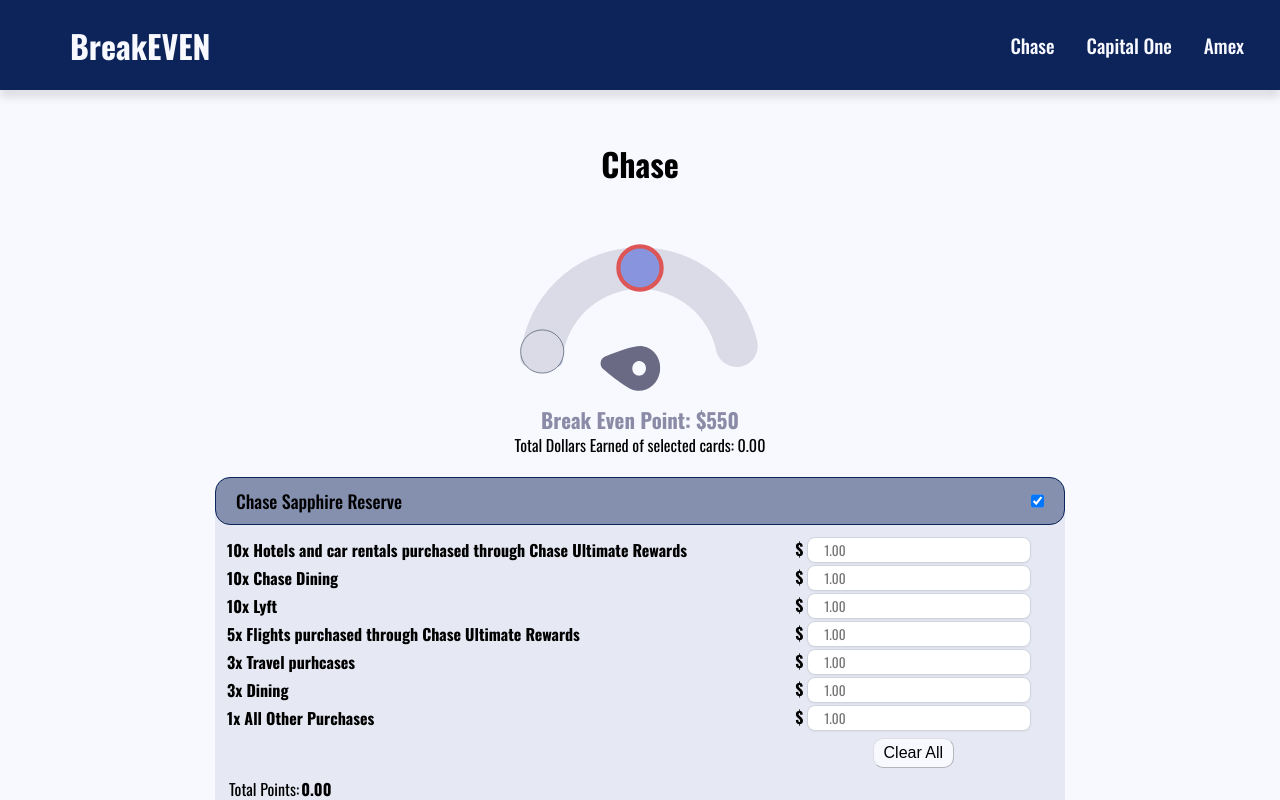
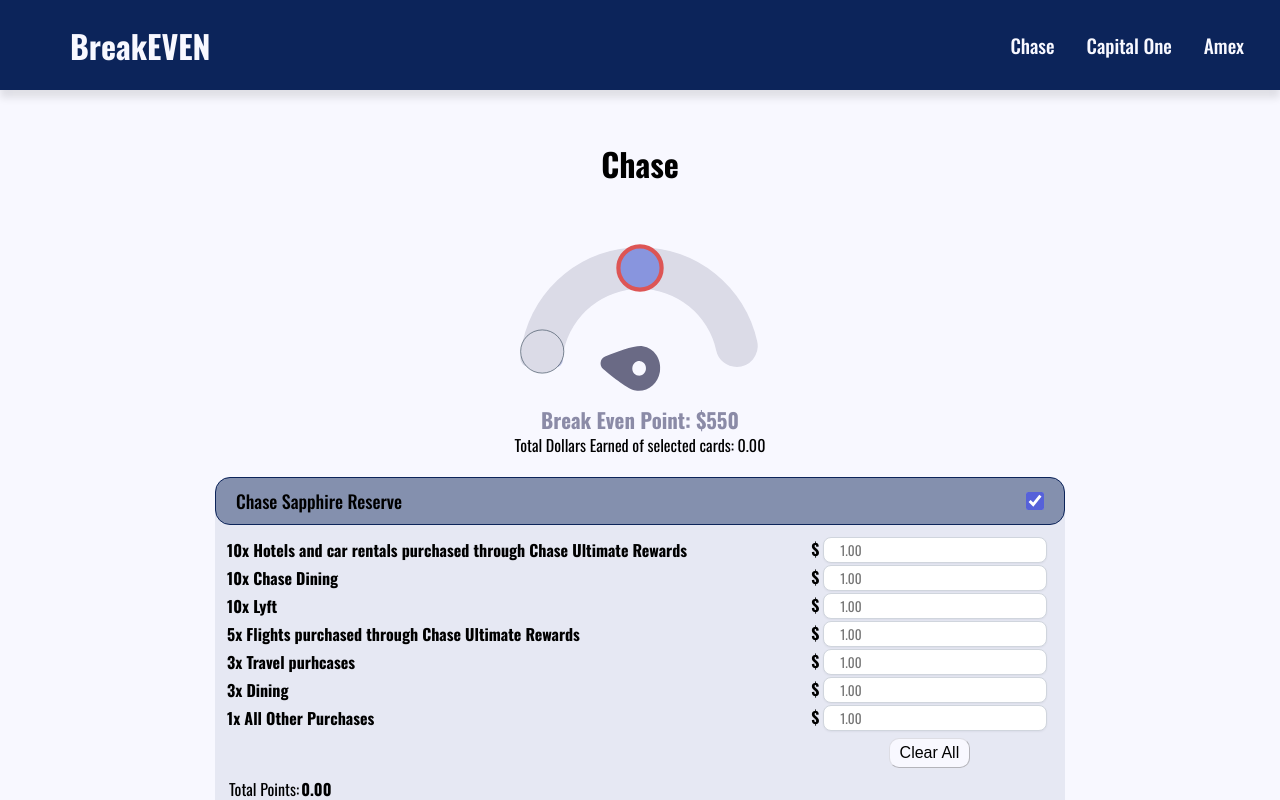
Before and after one commit to minniexp/breakeven, a React (Create React App) app: page /Chase in a window 1280 px wide. Both pictures are taken after a click on the checkbox 1037 px from the left and 500 px from the top of the page. Shown: the top 800 px of the page. Built offline with nearby package versions, Linux system fonts and the light colour scheme.

Commit message:
Updated CSS for card table

```diff
--- a/src/components/Card.js
+++ b/src/components/Card.js
@@ -35,7 +35,7 @@
                     props.benefitsData.map((item) => (
                         <tr className="border-line">
                             <th className="item-description">{item.description}</th>
-                            <th>
+                            <th className="input-container">
                                 $ <input type='number' className="number-input" name={item.name} value={formData[item.name]} placeholder="1.00" />
                             </th>
                         </tr>
@@ -82,7 +82,7 @@
             <div id="table-container">
                 <div className="table-header">
                     <span>{props.cardName}</span>
-                    <input type="checkbox" onClick={props.setInclude}/>
+                    <input type="checkbox" className="checkbox" onClick={props.setInclude}/>
                 </div>
 
                 <div className="table" onChange={handleChange}>
--- a/src/styles/Card.css
+++ b/src/styles/Card.css
@@ -25,6 +25,10 @@
   text-align: left;
 }
 
+.input-container{
+  width: 30%;
+}
+
 .number-input{
   padding: 12px 16px;
   /* gap: 8px; */
@@ -49,6 +53,26 @@
 .number-input:focus{
   outline: none;
 }
+
+.checkbox{
+  width: 18px;
+  height: 18px;
+  left: 64px;
+  top: 88px;
+  border: 1.6666px solid #5661d9;
+  color: red;
+  align-self: center;
+  border-radius: 4px;
+
+}
+
+input[type="checkbox"]:checked{
+  accent-color: #5661d9;
+
+  border: 1.6666px solid #5661d9;
+
+}
+
 #table-container{
   background-color: rgba(12, 36, 90, 0.075);
   width:850px;
@@ -93,10 +117,6 @@
     border-bottom: 1px solid black;
   } */
 
-  .number-input {
-    width: 50px;
-  }
-
   .table-header {
     border: 2px solid pink;
     padding: 10px 20px;
@@ -129,4 +149,13 @@
     background-color: ghostwhite;
     margin: 5px 10px;
   }
+
+  .input-container{
+    display: flex;
+    min-width: 95%;
+    /* margin: 0px 2px; */
+  }
+  .number-input{
+    width: 100%;
+  }
 }
```
